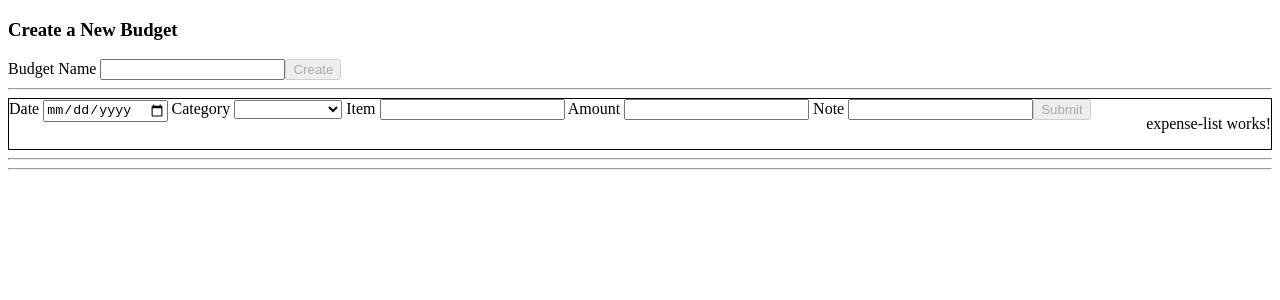
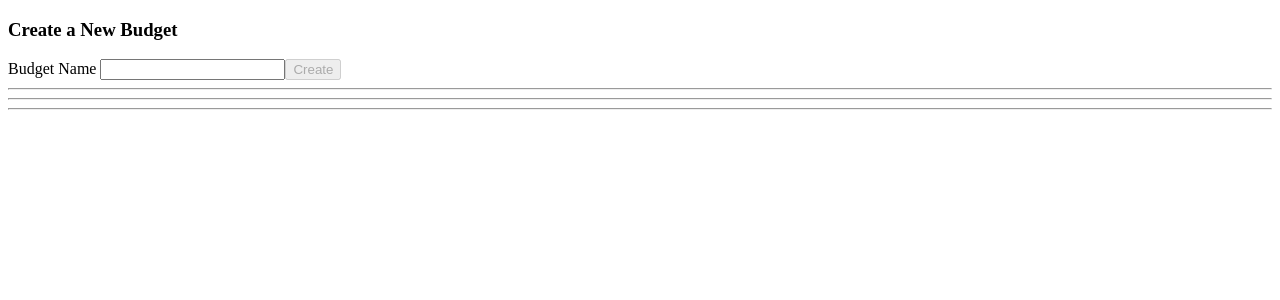
Before and after one commit to douar/budget, an Angular app: page / in a window 1280 px wide. Shown: the top 300 px of the page. Built offline with nearby package versions, Linux system fonts and the light colour scheme.

Commit message:
render expenses

```diff
--- a/src/app/components/create/create-new/create-new.component.css
+++ b/src/app/components/create/create-new/create-new.component.css
@@ -1,5 +1,4 @@
 .create-new-budget-content-view-expense {
   border: black solid thin;
   display: flex;
-  justify-content: space-between;
 }
--- a/src/app/components/create/create-new/create-new.component.html
+++ b/src/app/components/create/create-new/create-new.component.html
@@ -10,8 +10,7 @@
     </div>
     <hr>
 
-<!--    <div class="create-new-budget-content-view-expense" *ngIf="count === 2">-->
-    <div class="create-new-budget-content-view-expense" *ngIf="count === 1">
+    <div class="create-new-budget-content-view-expense" *ngIf="count === 2">
       <app-expense></app-expense>
       <app-expense-list></app-expense-list>
     </div>
--- a/src/app/components/render/expense-list/expense-list.component.css
+++ b/src/app/components/render/expense-list/expense-list.component.css
@@ -0,0 +1,5 @@
+.expense-list-container {
+  border: solid black thin;
+  height: 100%;
+  width: 100%;
+}
--- a/src/app/components/render/expense-list/expense-list.component.html
+++ b/src/app/components/render/expense-list/expense-list.component.html
@@ -1 +1,6 @@
-<p>expense-list works!</p>
+<div class="expense-list-container" *ngIf="selectedBudgetExpenseList | async as e">
+  <h4>Expenses</h4>
+  <div *ngFor="let expense of e.expense">
+    {{expense | json}}
+  </div>
+</div>
--- a/src/app/components/render/expense-list/expense-list.component.ts
+++ b/src/app/components/render/expense-list/expense-list.component.ts
@@ -1,4 +1,5 @@
 import { Component } from '@angular/core';
+import {BudgetService} from "../../../services/budget.service";
 
 @Component({
   selector: 'app-expense-list',
@@ -7,4 +8,8 @@ import { Component } from '@angular/core';
 })
 export class ExpenseListComponent {
 
+  selectedBudgetExpenseList = this.budgetService.getBudget()
+
+  constructor(private budgetService: BudgetService) {}
+
 }
```
